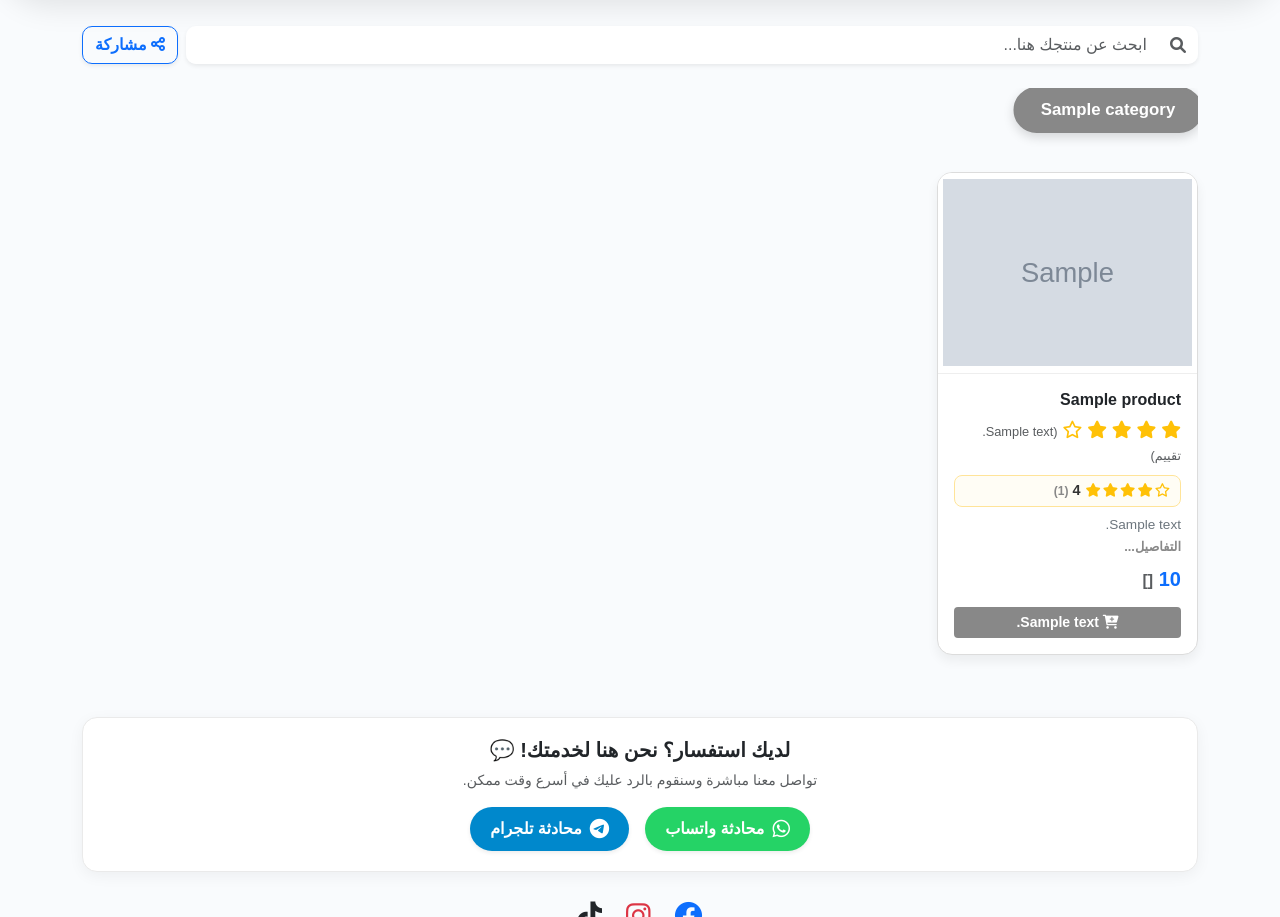
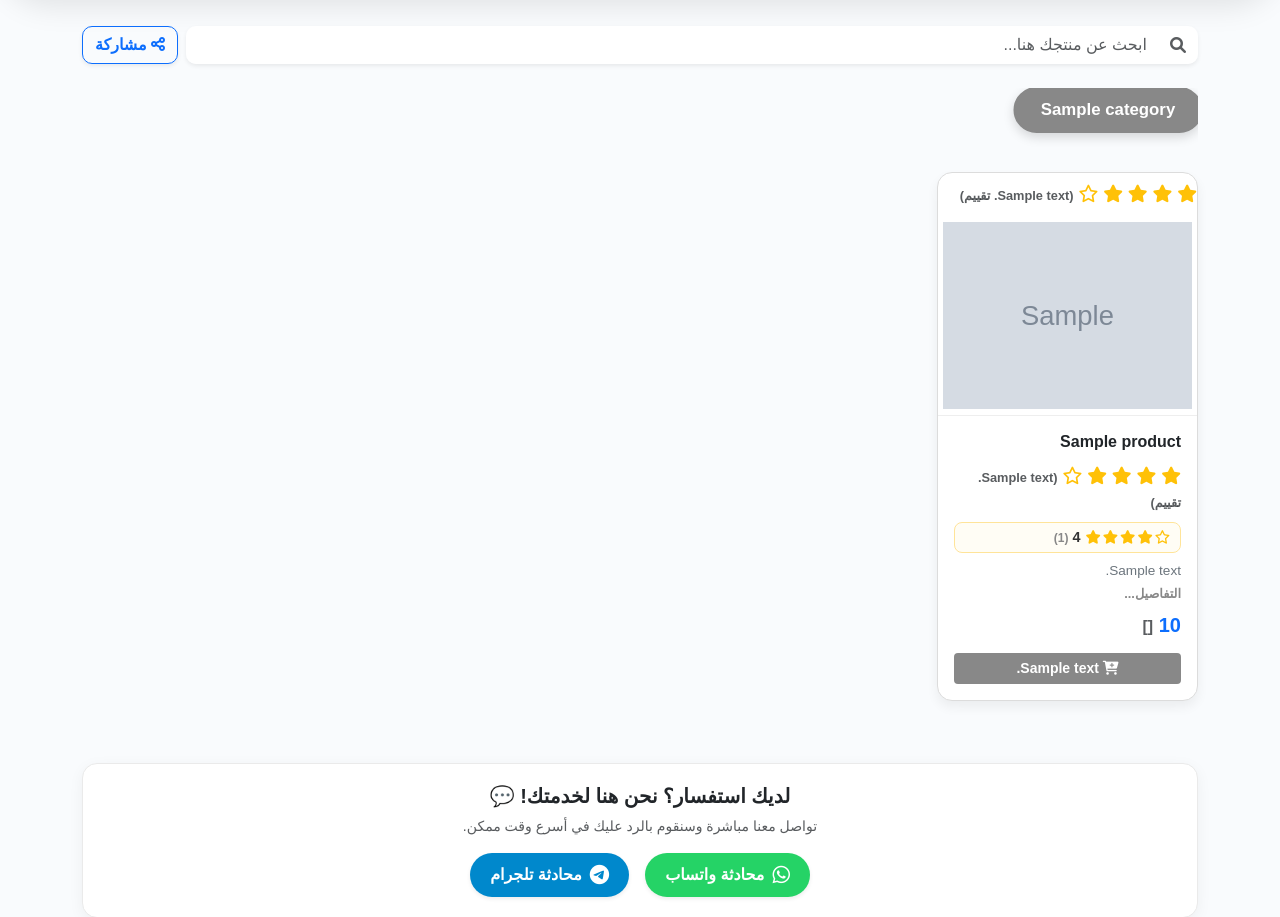
Before and after one commit to waseemha770-bit/saas-store-products, a Python web app: template templates/store.html in a window 1280 px wide. Shown: the part 331-1248 px from the top of the page. Run offline with Jinja, Linux system fonts and the light colour scheme; the template is opened without the code that fills it: most values are stand-ins (such as "Sample title", 1, 10 or a date in 2020); grey boxes marked "Sample" are stand-in pictures; some web fonts are replaced.

Commit message:
UI Fix: Bulletproof injection of rating stars using look-ahead closing tags

```diff
--- a/templates/store.html
+++ b/templates/store.html
@@ -70,6 +70,19 @@
 
                             <!-- حقول مخفية -->
                             <textarea id="raw-name-{{ p.id }}" style="display:none;">{{ p.name }}</textarea>
+
+        <div class="mt-2 mb-2 rating-container" id="rating-box-{{ p.id }}">
+            <span class="text-warning" style="cursor:pointer; font-size: 1.1em;">
+                {% set current_rate = p.rating|default(0)|int %}
+                <i class="fa{% if current_rate >= 1 %}s{% else %}r{% endif %} fa-star" onclick="submitRatingAjax('{{ p.id }}', 1, event)"></i>
+                <i class="fa{% if current_rate >= 2 %}s{% else %}r{% endif %} fa-star" onclick="submitRatingAjax('{{ p.id }}', 2, event)"></i>
+                <i class="fa{% if current_rate >= 3 %}s{% else %}r{% endif %} fa-star" onclick="submitRatingAjax('{{ p.id }}', 3, event)"></i>
+                <i class="fa{% if current_rate >= 4 %}s{% else %}r{% endif %} fa-star" onclick="submitRatingAjax('{{ p.id }}', 4, event)"></i>
+                <i class="fa{% if current_rate >= 5 %}s{% else %}r{% endif %} fa-star" onclick="submitRatingAjax('{{ p.id }}', 5, event)"></i>
+            </span>
+            <small class="text-muted fw-bold" style="font-size:0.8em;">({% if p.reviews %}{{ p.reviews }}{% else %}0{% endif %} تقييم)</small>
+        </div>
+
                             <textarea id="raw-desc-{{ p.id }}" style="display:none;">{{ p.description }}</textarea>
                             <textarea id="raw-img-{{ p.id }}" style="display:none;">{{ p.image_url }}</textarea>
 
@@ -79,7 +92,7 @@
                             <div class="card-body p-3 d-flex flex-column">
                                 <h6 class="fw-bold mb-1">{{ p.name }}</h6>
 
-        <div class="mt-1 mb-2 rating-container" id="rating-box-{{ p.id }}">
+        <div class="mt-2 mb-2 rating-container" id="rating-box-{{ p.id }}">
             <span class="text-warning" style="cursor:pointer; font-size: 1.1em;">
                 {% set current_rate = p.rating|default(0)|int %}
                 <i class="fa{% if current_rate >= 1 %}s{% else %}r{% endif %} fa-star" onclick="submitRatingAjax('{{ p.id }}', 1, event)"></i>
@@ -88,8 +101,11 @@
                 <i class="fa{% if current_rate >= 4 %}s{% else %}r{% endif %} fa-star" onclick="submitRatingAjax('{{ p.id }}', 4, event)"></i>
                 <i class="fa{% if current_rate >= 5 %}s{% else %}r{% endif %} fa-star" onclick="submitRatingAjax('{{ p.id }}', 5, event)"></i>
             </span>
-            <small class="text-muted" style="font-size:0.8em;">({% if p.reviews %}{{ p.reviews }}{% else %}0{% endif %} تقييم)</small>
+            <small class="text-muted fw-bold" style="font-size:0.8em;">({% if p.reviews %}{{ p.reviews }}{% else %}0{% endif %} تقييم)</small>
         </div>
+
+
+
 
                                 <div class="average-rating" onclick="openRatingModal('{{ p.id }}', '{{ p.name }}')" title="اضغط لتقييم المنتج">
                                     <div class="stars-display">
```
